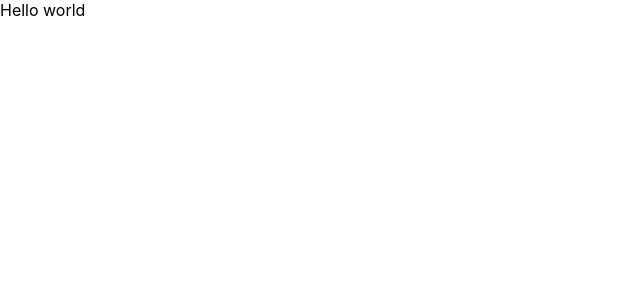
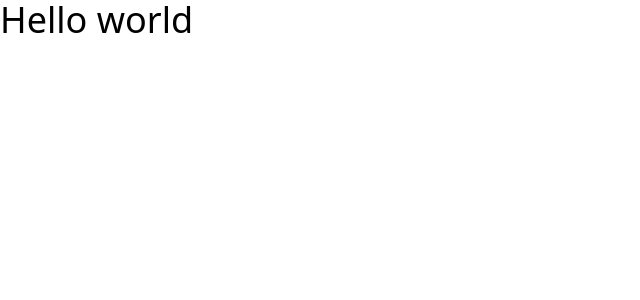
Before and after one commit to kyle65463/Take6, a Next.js app in the folder frontend/: page / in a window 1280 px wide. Shown: the top 300 px of the page, without its empty margins (0-640 px from the left). Built offline with nearby package versions, Linux system fonts and the light colour scheme.

Commit message:
Add tailwind and setup typescript

```diff
--- a/frontend/package.json
+++ b/frontend/package.json
@@ -18,8 +18,11 @@
     "@types/node": "17.0.31",
     "@types/react": "18.0.9",
     "@types/react-dom": "18.0.3",
+    "autoprefixer": "^10.4.7",
     "eslint": "8.15.0",
     "eslint-config-next": "12.1.6",
+    "postcss": "^8.4.13",
+    "tailwindcss": "^3.0.24",
     "typescript": "4.6.4"
   }
 }
--- /dev/null
+++ b/frontend/postcss.config.js
@@ -0,0 +1,6 @@
+module.exports = {
+  plugins: {
+    tailwindcss: {},
+    autoprefixer: {},
+  },
+}
--- a/frontend/src/pages/index.tsx
+++ b/frontend/src/pages/index.tsx
@@ -7,7 +7,7 @@ function Home() {
 				<title>Take6</title>
 				<link rel='icon' href='/favicon.ico' />
 			</Head>
-			Hello world
+			<p className='text-4xl'>Hello world</p>
 		</div>
 	);
 }
--- a/frontend/src/styles/globals.css
+++ b/frontend/src/styles/globals.css
@@ -1,16 +1,3 @@
-html,
-body {
-  padding: 0;
-  margin: 0;
-  font-family: -apple-system, BlinkMacSystemFont, Segoe UI, Roboto, Oxygen,
-    Ubuntu, Cantarell, Fira Sans, Droid Sans, Helvetica Neue, sans-serif;
-}
-
-a {
-  color: inherit;
-  text-decoration: none;
-}
-
-* {
-  box-sizing: border-box;
-}
+@tailwind base;
+@tailwind components;
+@tailwind utilities;
--- /dev/null
+++ b/frontend/tailwind.config.js
@@ -0,0 +1,9 @@
+module.exports = {
+  content: [
+    "./src/**/*.{js,ts,jsx,tsx}",
+  ],
+  theme: {
+    extend: {},
+  },
+  plugins: [],
+}
```
Also changed, not shown: frontend/src/pages/_app.tsx (+4 -4 lines), frontend/tsconfig.json (+22 -1 lines), 2 other files (tests, documents, lock files or other folders).
